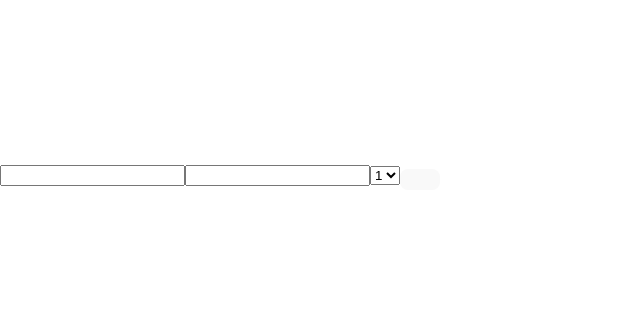
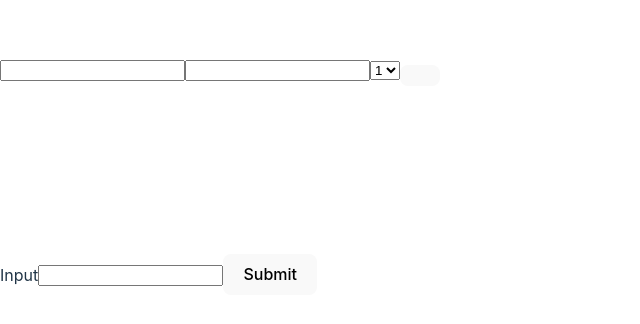
Before and after one commit to BK-0001/intro-to-react-demo2, a React (Vite) app: page / in a window 1280 px wide. Shown: the part 224-548 px from the top of the page, without its empty margins (0-640 px from the left). Built offline with nearby package versions, Linux system fonts and the light colour scheme.

Commit message:
demo form

```diff
--- a/src/App.tsx
+++ b/src/App.tsx
@@ -1,4 +1,5 @@
 import { ChangeEvent } from "react";
+import Form from "./form";
 
 function App() {
   const handleClick = () => {
@@ -30,6 +31,17 @@ function App() {
         <option value="3">3</option>
       </select>
       <button onClick={handleClick}></button>
+
+      <br />
+      <br />
+      <br />
+      <br />
+      <br />
+      <br />
+      <br />
+      <br />
+
+      <Form />
     </div>
   );
 }
--- /dev/null
+++ b/src/Form.tsx
@@ -0,0 +1,15 @@
+import { FormEvent } from "react";
+
+export default function Form() {
+  const handleSubmit = (event: FormEvent) => {
+    event.preventDefault();
+  };
+
+  return (
+    <form onSubmit={handleSubmit}>
+      <label htmlFor="form-input">Input</label>
+      <input type="text" id="form-input" />
+      <button>Submit</button>
+    </form>
+  );
+}
```
